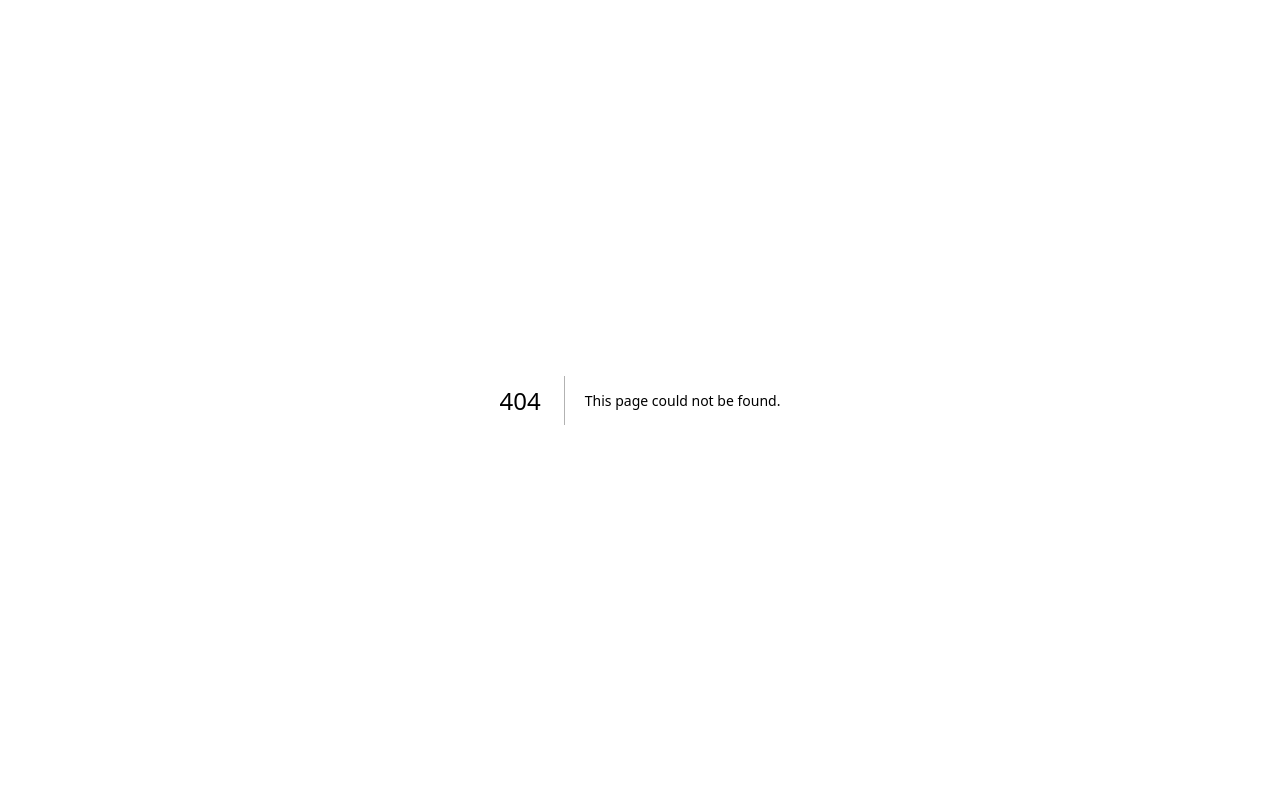
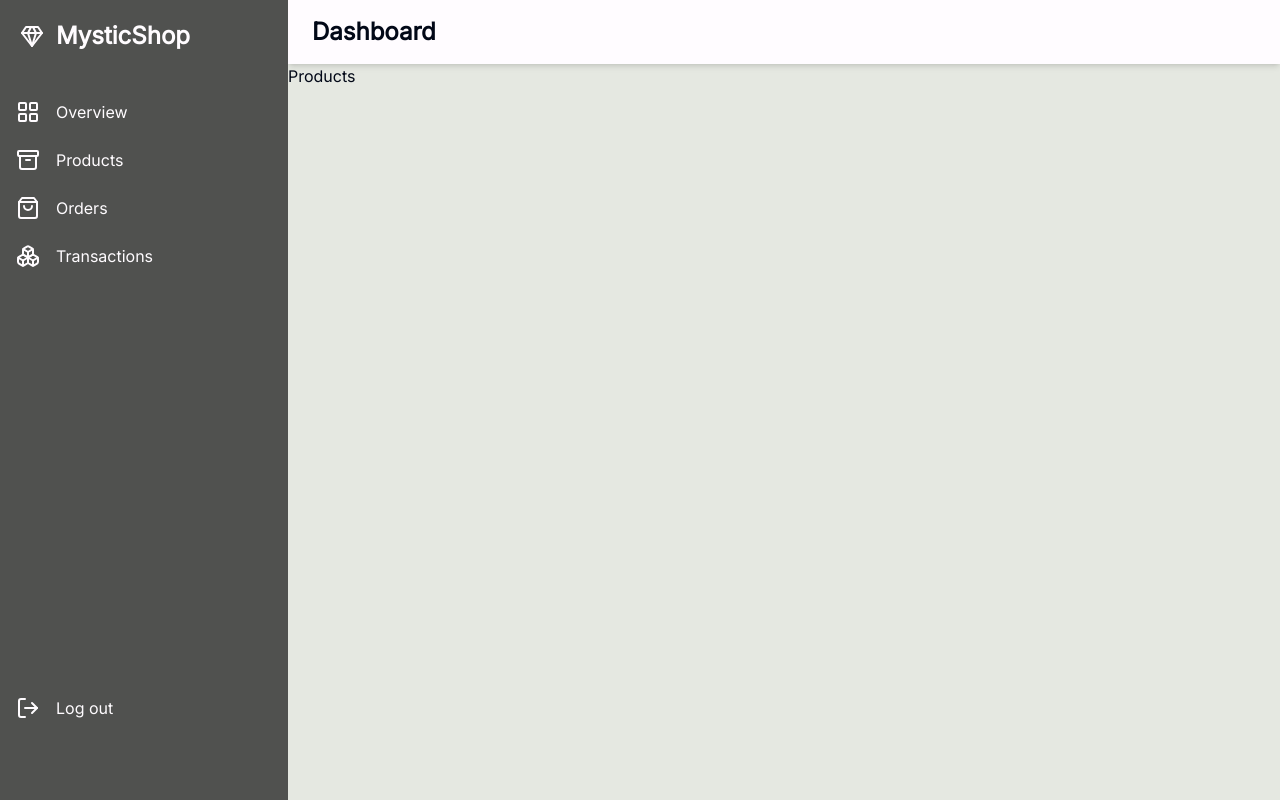
Before and after one commit to balikis-oyeleye/MysticShop-Dashboard, a Next.js app: page /products in a window 1280 px wide. Before the commit this address had no page. Built offline with nearby package versions, Linux system fonts and the light colour scheme.

Commit message:
feat: create products page

```diff
--- /dev/null
+++ b/app/(dashboard)/(routes)/products/page.tsx
@@ -0,0 +1,7 @@
+import React from "react";
+
+const Products = () => {
+  return <div>Products</div>;
+};
+
+export default Products;
```
